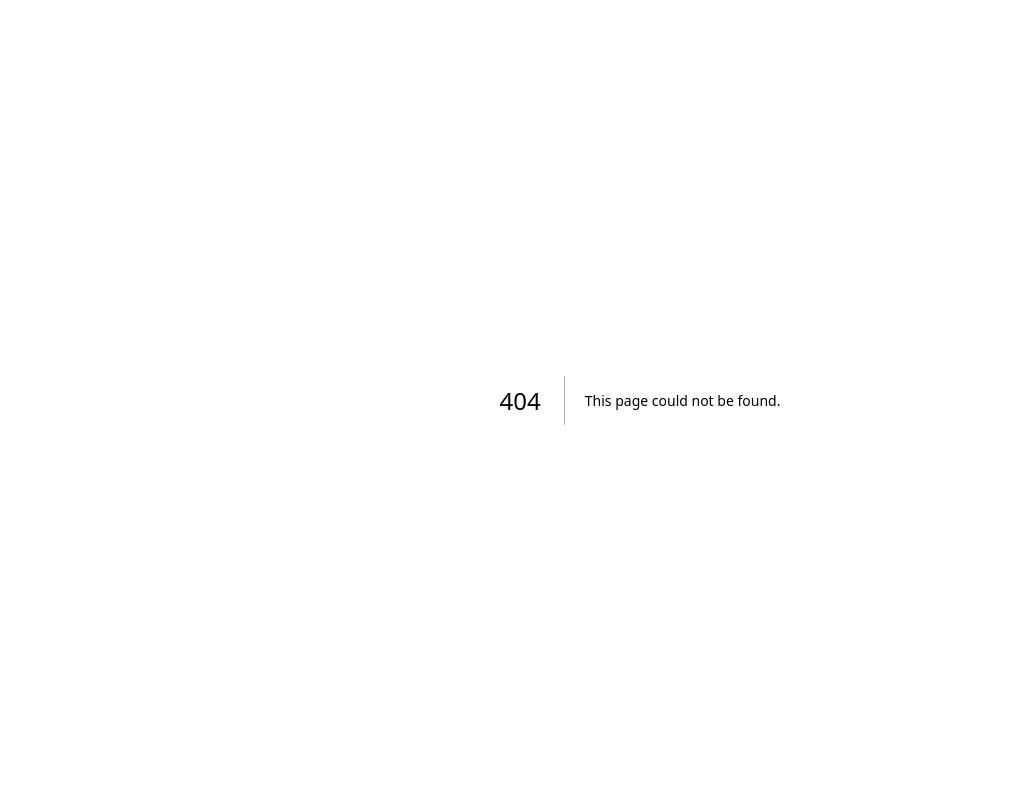
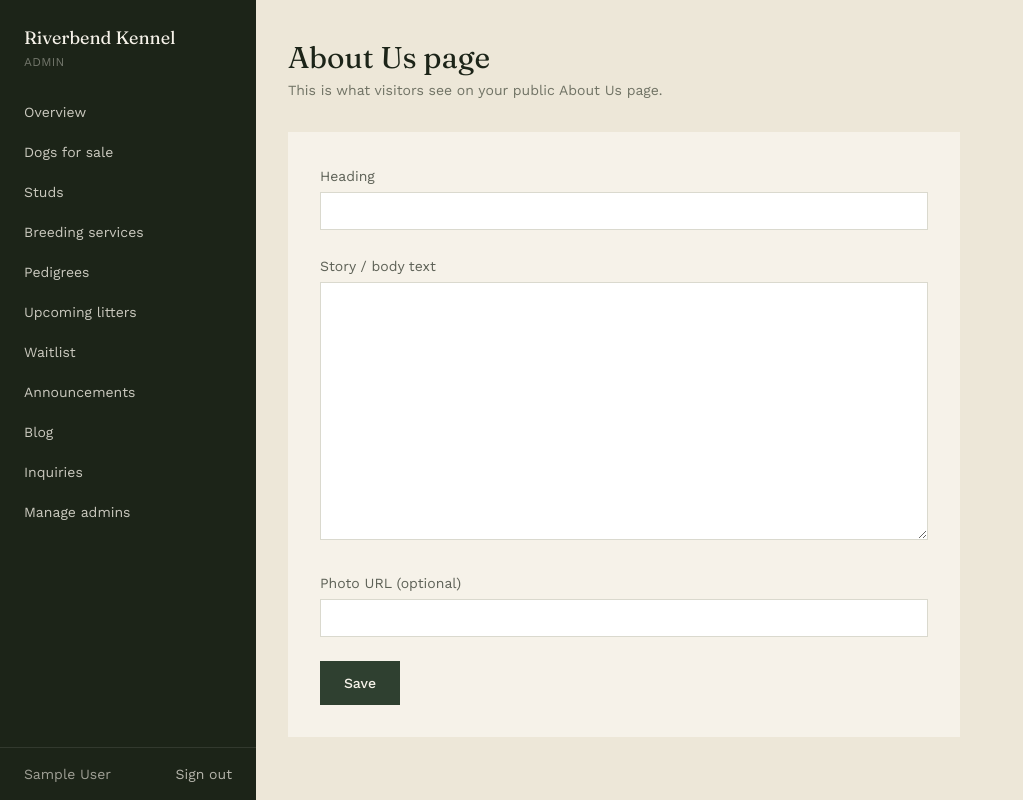
Before and after one commit to adewunmisodiq41/riverbendkennel, a Next.js app: page /admin/about in a window 1280 px wide. Before the commit this address had no page. Shown: the whole page, without its empty margins (0-1023 px from the left). Built offline with nearby package versions, Linux system fonts and the light colour scheme; no server answers; the database is empty; sample sign-in values are in the browser's storage.

Commit message:
Create page.tsx

```diff
--- /dev/null
+++ b/app/admin/(dashboard)/about/page.tsx
@@ -0,0 +1,44 @@
+import { prisma } from "@/lib/prisma";
+import { saveAboutPage } from "@/lib/actions/about";
+
+export default async function AdminAboutPage() {
+  const about = await prisma.aboutPage.findUnique({ where: { id: "about" } });
+
+  return (
+    <div>
+      <h1 className="font-display text-3xl text-ink">About Us page</h1>
+      <p className="mt-1 text-sm text-ink/60">This is what visitors see on your public About Us page.</p>
+
+      <div className="mt-8 max-w-2xl bg-paper p-8">
+        <form action={saveAboutPage} className="space-y-6">
+          <Field label="Heading">
+            <input name="heading" required defaultValue={about?.heading ?? ""} className={inputClass} />
+          </Field>
+
+          <Field label="Story / body text">
+            <textarea name="body" rows={12} required defaultValue={about?.body ?? ""} className={inputClass} />
+          </Field>
+
+          <Field label="Photo URL (optional)">
+            <input name="photoUrl" defaultValue={about?.photoUrl ?? ""} className={inputClass} />
+          </Field>
+
+          <button type="submit" className="bg-pine px-6 py-3 text-sm font-medium text-paper hover:bg-ink">
+            Save
+          </button>
+        </form>
+      </div>
+    </div>
+  );
+}
+
+const inputClass = "w-full border border-mist bg-white px-3 py-2 text-sm text-ink focus:border-brass";
+
+function Field({ label, children }: { label: string; children: React.ReactNode }) {
+  return (
+    <label className="block">
+      <span className="text-sm text-ink/70">{label}</span>
+      <div className="mt-1">{children}</div>
+    </label>
+  );
+}
```
